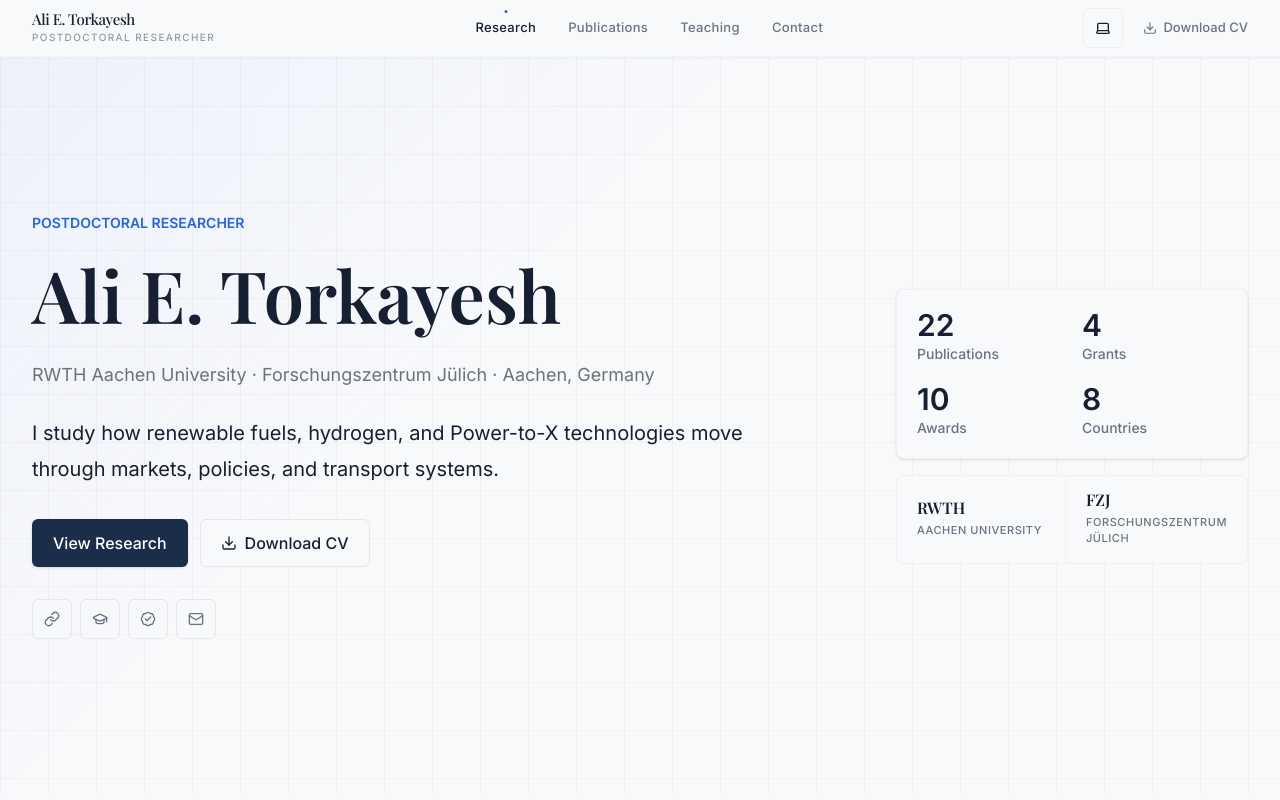
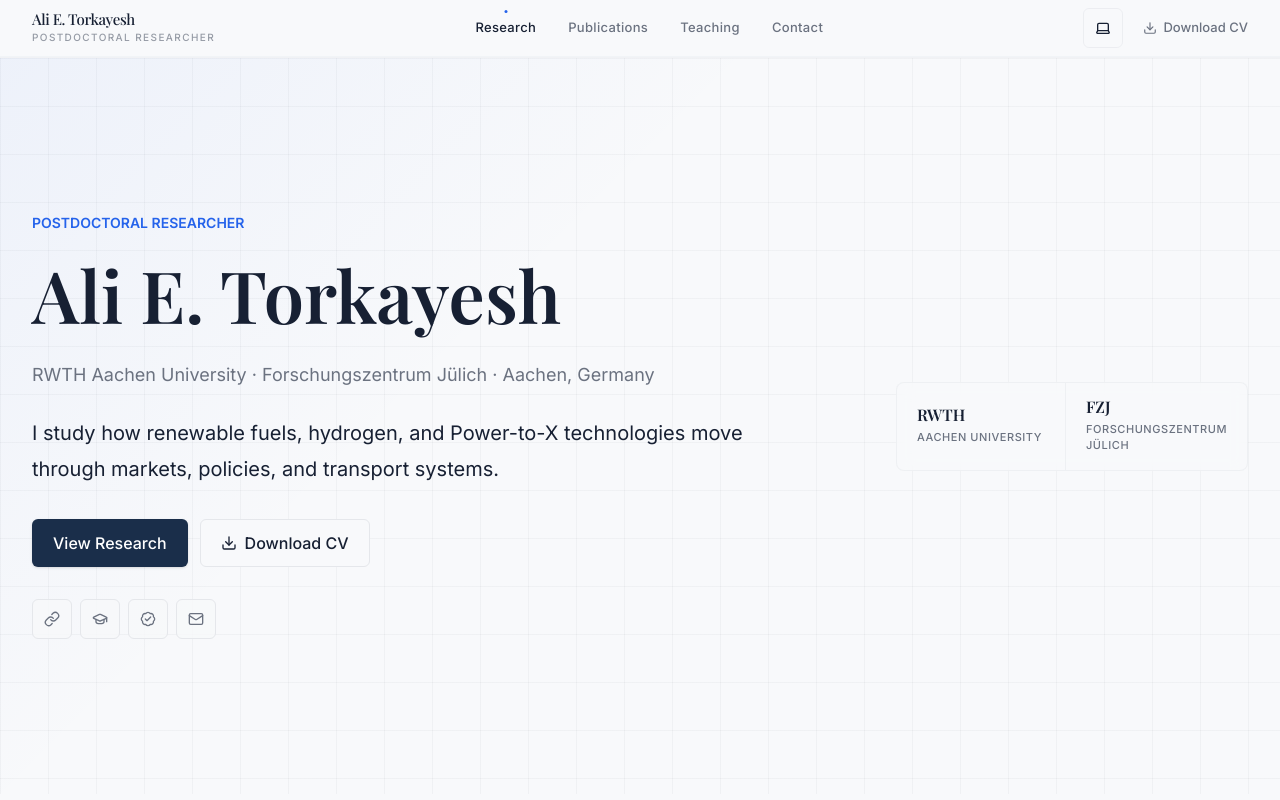
Before and after one commit to atorkayesh/atorkayesh.github.io, a Next.js app: page / in a window 1280 px wide. Shown: the top 800 px of the page. Built offline with nearby package versions, Linux system fonts and the light colour scheme; a web font is replaced by a local one.

Commit message:
fix: remove hero stats card

```diff
--- a/src/components/sections/HeroSection.tsx
+++ b/src/components/sections/HeroSection.tsx
@@ -3,15 +3,7 @@
 import { BadgeCheck, Download, GraduationCap, Link, Mail } from "lucide-react";
 import { person } from "@/data/person";
 import { Button } from "@/components/ui/Button";
-import { CountUpStatCard } from "@/components/ui/CountUpStatCard";
 import { PageWrapper } from "@/components/layout/PageWrapper";
-
-const stats = [
-  { label: "Publications", value: person.heroStats.publications },
-  { label: "Grants", value: person.heroStats.grants },
-  { label: "Awards", value: person.heroStats.awards },
-  { label: "Countries", value: person.heroStats.countries },
-];
 
 const socialLinks = [
   {
@@ -96,11 +88,6 @@ export function HeroSection() {
           </div>
         </div>
         <aside className="max-w-[calc(100vw-2.5rem)] space-y-4 lg:max-w-none">
-          <div className="grid grid-cols-2 gap-5 rounded-lg border border-border/60 bg-background/70 p-5 shadow-sm backdrop-blur">
-            {stats.map((stat) => (
-              <CountUpStatCard key={stat.label} label={stat.label} value={stat.value} />
-            ))}
-          </div>
           <div
             aria-label="Affiliations"
             className="flex items-stretch divide-x divide-border/50 overflow-hidden rounded-lg border border-border/50 bg-background/70 backdrop-blur"
```
